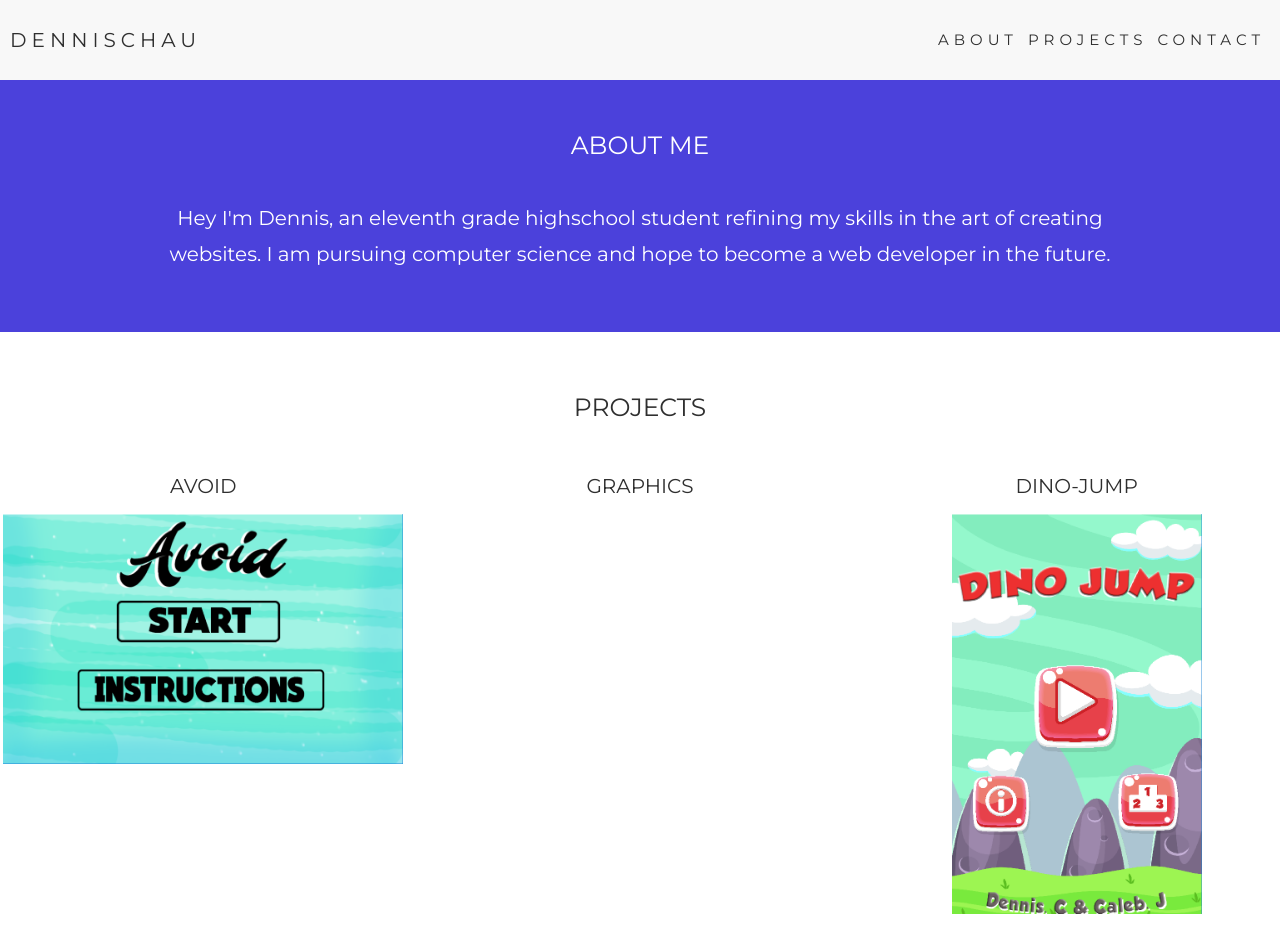
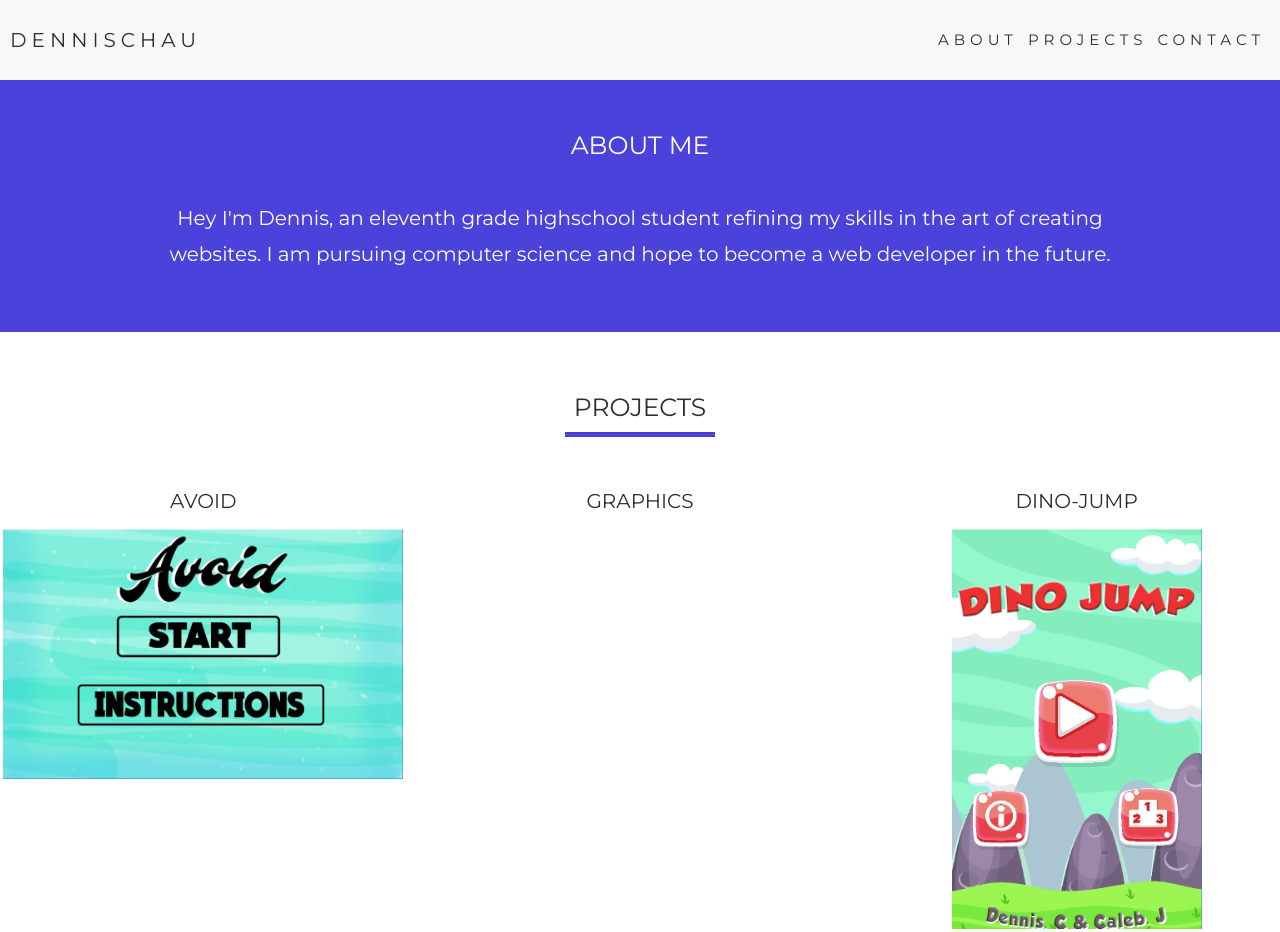
Before and after one commit to d7chau/First-Website, a plain HTML site: page index.html in a window 1280 px wide. Shown: the top 932 px of the page. Drawn offline with nearby package versions, Linux system fonts and the light colour scheme.

Commit message:
Added cosmetic changes

```diff
--- a/css/custom.css
+++ b/css/custom.css
@@ -6,6 +6,12 @@ body {
 
   p {
     font-size: 20px;
+  }
+
+  hr{
+    background-color: #4b41db;
+    height: 4px;
+    width: 150px;
   }
 
   .margin {
@@ -54,6 +60,13 @@ body {
   .projects{
     padding-top: 50px;
     padding-bottom: 100px;
+  }
+
+  .projectsmainheader{
+    /* padding-bottom: 8px;
+    text-decoration: underline;
+    text-decoration-color: #4b41db; */
+
   }
 
   .contact{
--- a/index.html
+++ b/index.html
@@ -46,7 +46,8 @@
 
   <!-- Second Container -->
   <div class="projects bg-3 text-center" id="projects">
-    <h1 class="margin">PROJECTS</h1>
+    <h1 class="margin projectsmainheader">PROJECTS</h1>
+    <hr>
     <br>
     <div class="row">
       <div class="col-sm-4">
@@ -74,7 +75,7 @@
 
       </div>
       <div class="col-sm-4">
-          <p class="contacttext1">Phone: (519)-497-3005</p>
+        <p class="contacttext1">Phone: (519)-497-3005</p>
         <p class="contacttext2">Email: d7chau@gmail.com</p>
       </div>
     </div>
```
